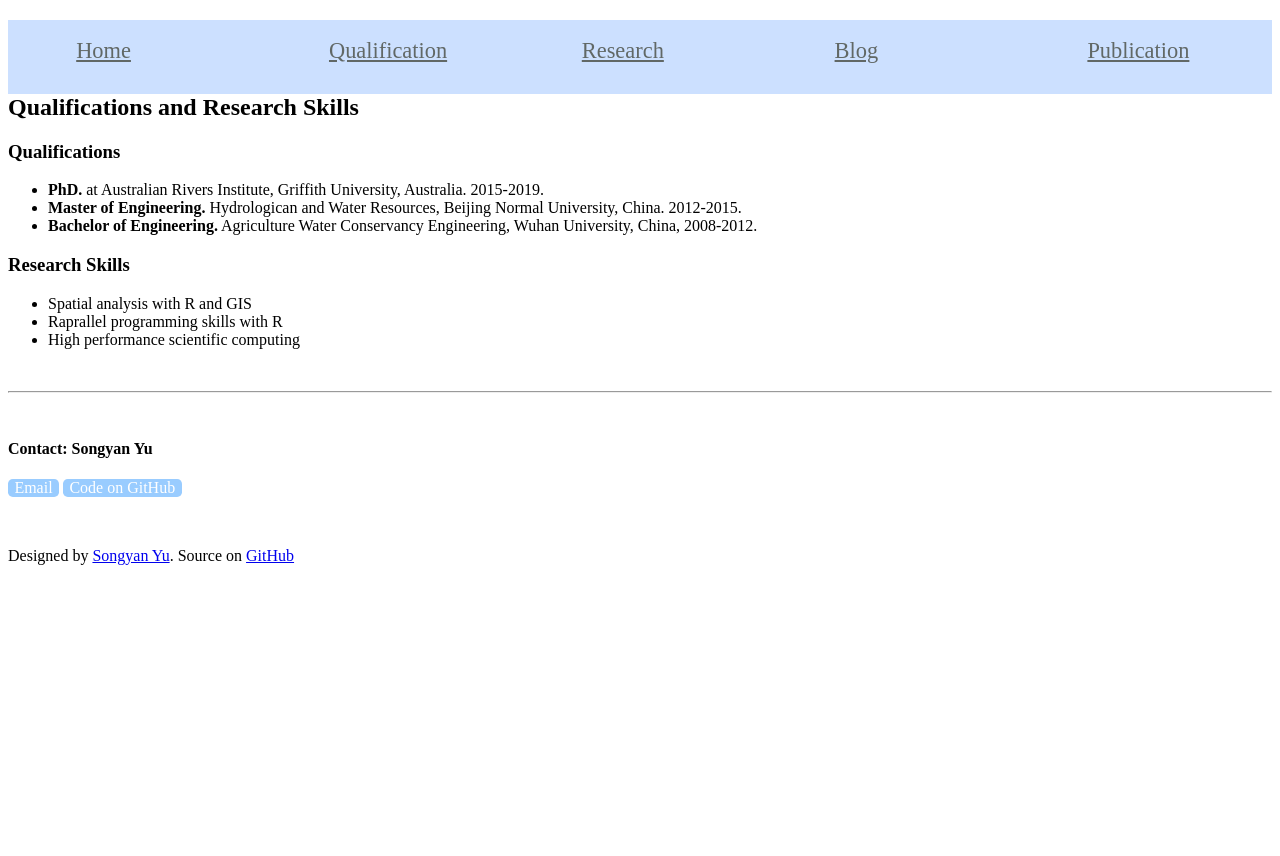
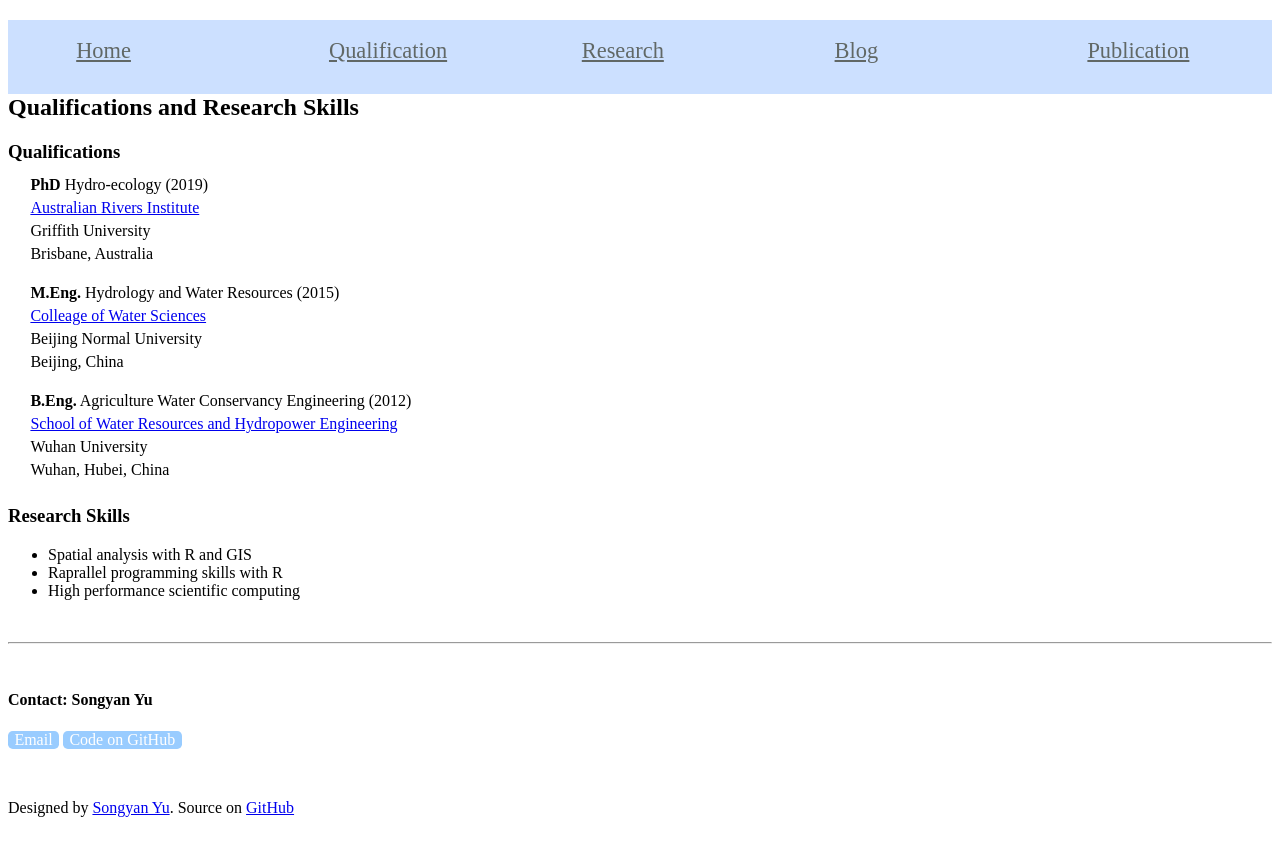
Before and after one commit to SongyanYu/SongyanYu.github.io, a Jekyll site: the page built from qualification.html, in a window 1280 px wide. Shown: the top 856 px of the page. Built offline with Jekyll 4.4.1, drawn with Linux system fonts in a browser that asks for light colours.

Commit message:
edit qualifications

```diff
--- a/assets/css/framework.css
+++ b/assets/css/framework.css
@@ -76,3 +76,12 @@ a.button{
 .side-box p, .side-box a{
     font-size:0.9rem;
 }
+
+.indent{
+padding-left:1.4em;
+margin-bottom:2em;
+}
+
+.tight-para{
+	line-height:7px;
+}
--- a/qualification.html
+++ b/qualification.html
@@ -7,11 +7,26 @@ title: Qualification
 
 <h3>Qualifications</h3>
 
-<ul>
-<li><b>PhD.</b> at Australian Rivers Institute, Griffith University, Australia. 2015-2019.</li>
-<li><b>Master of Engineering.</b> Hydrologican and Water Resources, Beijing Normal University, China. 2012-2015.</li>
-<li><b>Bachelor of Engineering.</b> Agriculture Water Conservancy Engineering, Wuhan University, China, 2008-2012.</li>
-</ul>
+<div class="tight-para indent">
+<p><b>PhD</b> Hydro-ecology (2019)</P>
+<a href="https://www.griffith.edu.au/australian-rivers-institute">Australian Rivers Institute</a>
+<p>Griffith University</P>
+<p>Brisbane, Australia</p>
+</div>
+
+<div class="tight-para indent">
+<p><b>M.Eng.</b> Hydrology and Water Resources (2015)</p>
+<a href="http://cws.bnu.edu.cn/tabid/192/Default.aspx">Colleage of Water Sciences</a>
+<p>Beijing Normal University</p>
+<p>Beijing, China</p>
+</div>
+
+<div class="tight-para indent">
+<p><b>B.Eng.</b> Agriculture Water Conservancy Engineering (2012)</p>
+<a href="http://swrh.whu.edu.cn/en_home/">School of Water Resources and Hydropower Engineering</a>
+<p>Wuhan University</p>
+<p>Wuhan, Hubei, China</p>
+</div>
 
 
 <h3>Research Skills</h3>
```
